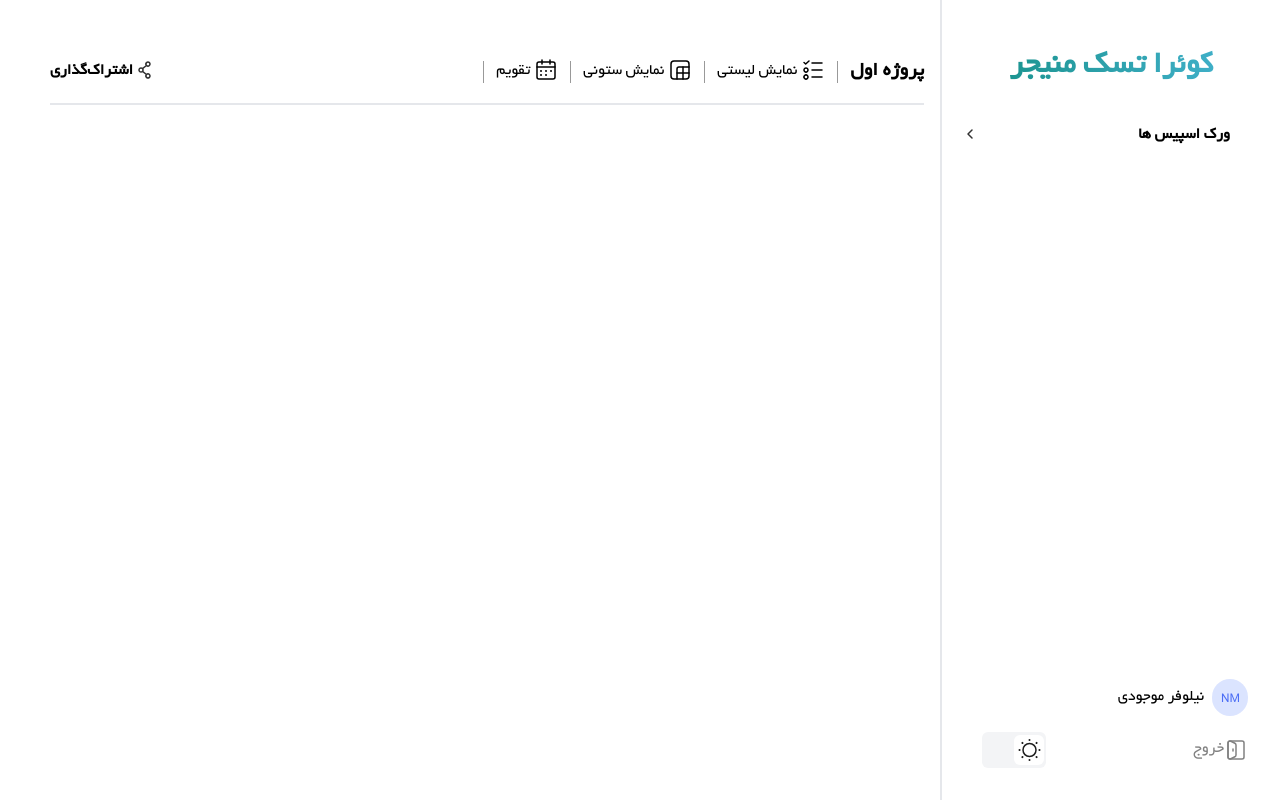
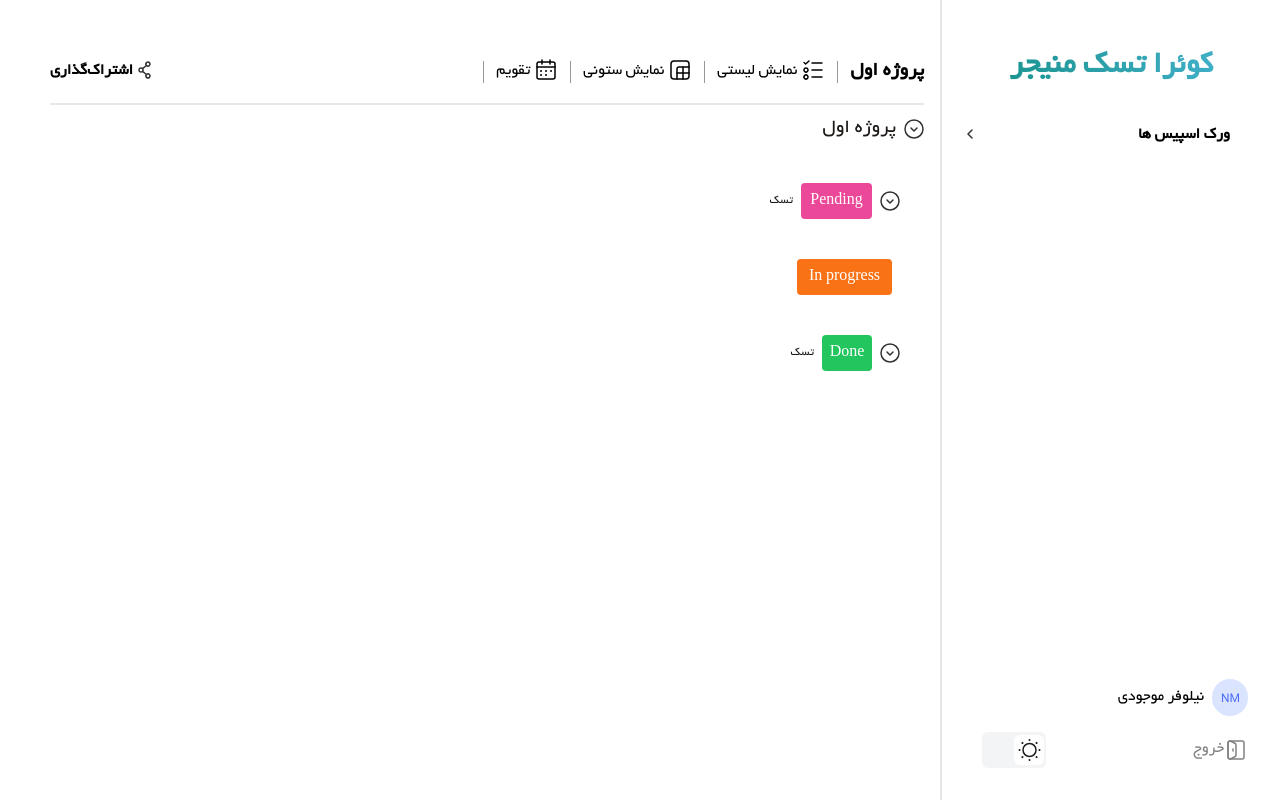
Before and after one commit to Summer-Frontend-Quera-Bootcamp/Quera-TaskManager, a React (Create React App) app: page /main in a window 1280 px wide. Built offline with nearby package versions, Linux system fonts and the light colour scheme.

Commit message:
Add => [temp list]

```diff
--- a/src/components/Navbar/index.tsx
+++ b/src/components/Navbar/index.tsx
@@ -11,6 +11,7 @@ import NavBoxSearch from "../NavbarSearch/navBoxSearch";
 import SvgFilter from "../iconComponents/filter";
 import PersianCalendar from "../buttonCelender/buttonCelender";
 import Filter from "../modal/filter";
+import List from "./list";
 
 const Index = () => {
   const [clickedIndex, setClickedIndex] = useState<number | null>(null);
@@ -230,6 +231,7 @@ const Index = () => {
           </div>
         )}
       </div>
+     <List/>
     </div>
   );
 };
--- /dev/null
+++ b/src/components/Navbar/list.tsx
@@ -0,0 +1,149 @@
+import { useState } from "react";
+
+const List = () => {
+  const [isRotated1, setIsRotated1] = useState(false);
+  const [isRotated2, setIsRotated2] = useState(false);
+  const [isRotated3, setIsRotated3] = useState(false);
+
+  const handleClick1 = () => {
+    setIsRotated1(!isRotated1);
+  };
+
+  const handleClick2 = () => {
+    setIsRotated2(!isRotated2);
+  };
+
+  const handleClick3 = () => {
+    setIsRotated3(!isRotated3);
+  };
+  return (
+    <div>
+      <div className=" mt-2  flex items-center justify-end">
+        <h1 className="text-right text-stone-900 text-xl font-extrabold mr-2 select-none">
+          پروژه اول
+        </h1>
+        <svg
+          className={`cursor-pointer`}
+          style={{
+            transform: isRotated1 ? "rotate(180deg)" : "rotate(0deg)",
+            transition: "transform 0.3s ease",
+          }}
+          onClick={handleClick1}
+          width="20"
+          height="20"
+          viewBox="0 0 20 20"
+          fill="none"
+          xmlns="http://www.w3.org/2000/svg"
+        >
+          <path
+            fillRule="evenodd"
+            clipRule="evenodd"
+            d="M1 10V10C1 5.029 5.029 1 10 1V1C14.971 1 19 5.029 19 10V10C19 14.971 14.971 19 10 19V19C5.029 19 1 14.971 1 10Z"
+            stroke="#323232"
+            strokeWidth="1.5"
+            strokeLinecap="round"
+            strokeLinejoin="round"
+          />
+          <path
+            d="M13 9L10 12L7 9"
+            stroke="#323232"
+            strokeWidth="1.5"
+            strokeLinecap="round"
+            strokeLinejoin="round"
+          />
+        </svg>
+      </div>
+
+      <div className="mr-6 mt-6 text-right">
+        <div className="mt-[40px]  flex items-center justify-end">
+          <div className="text-right text-stone-900 text-xs font-normal capitalize mr-2">
+            تسک
+          </div>
+          <div className="mr-2 w-[71px] h-9 bg-pink-500 text-white rounded grid place-items-center">
+            Pending
+          </div>
+          <div>
+            <svg
+              className={`cursor-pointer `}
+              onClick={handleClick2}
+              style={{
+                transform: isRotated2 ? "rotate(180deg)" : "rotate(0deg)",
+                transition: "transform 0.3s ease",
+              }}
+              width="20"
+              height="20"
+              viewBox="0 0 20 20"
+              fill="none"
+              xmlns="http://www.w3.org/2000/svg"
+            >
+              <path
+                fillRule="evenodd"
+                clipRule="evenodd"
+                d="M1 10V10C1 5.029 5.029 1 10 1V1C14.971 1 19 5.029 19 10V10C19 14.971 14.971 19 10 19V19C5.029 19 1 14.971 1 10Z"
+                stroke="#323232"
+                strokeWidth="1.5"
+                strokeLinecap="round"
+                strokeLinejoin="round"
+              />
+              <path
+                d="M13 9L10 12L7 9"
+                stroke="#323232"
+                strokeWidth="1.5"
+                strokeLinecap="round"
+                strokeLinejoin="round"
+              />
+            </svg>
+          </div>
+        </div>
+
+        <div className="mt-[40px]  flex items-center justify-end">
+          <div className="mr-2 w-[95px] h-9 bg-orange-500 text-white rounded grid place-items-center">
+            In progress
+          </div>
+        </div>
+
+        <div className="mt-[40px]  flex items-center justify-end">
+          <div className="text-right text-stone-900 text-xs font-normal capitalize mr-2">
+            تسک
+          </div>
+          <div className="mr-2 w-[50px] h-9 bg-green-500 text-white rounded grid place-items-center">
+            Done
+          </div>
+
+          <svg
+            className={`cursor-pointer `}
+            onClick={handleClick3}
+            style={{
+              transform: isRotated3 ? "rotate(180deg)" : "rotate(0deg)",
+              transition: "transform 0.3s ease",
+            }}
+            width="20"
+            height="20"
+            viewBox="0 0 20 20"
+            fill="none"
+            xmlns="http://www.w3.org/2000/svg"
+          >
+            <path
+              fillRule="evenodd"
+              clipRule="evenodd"
+              d="M1 10V10C1 5.029 5.029 1 10 1V1C14.971 1 19 5.029 19 10V10C19 14.971 14.971 19 10 19V19C5.029 19 1 14.971 1 10Z"
+              stroke="#323232"
+              strokeWidth="1.5"
+              strokeLinecap="round"
+              strokeLinejoin="round"
+            />
+            <path
+              d="M13 9L10 12L7 9"
+              stroke="#323232"
+              strokeWidth="1.5"
+              strokeLinecap="round"
+              strokeLinejoin="round"
+            />
+          </svg>
+        </div>
+      </div>
+    </div>
+  );
+};
+
+export default List;
```
